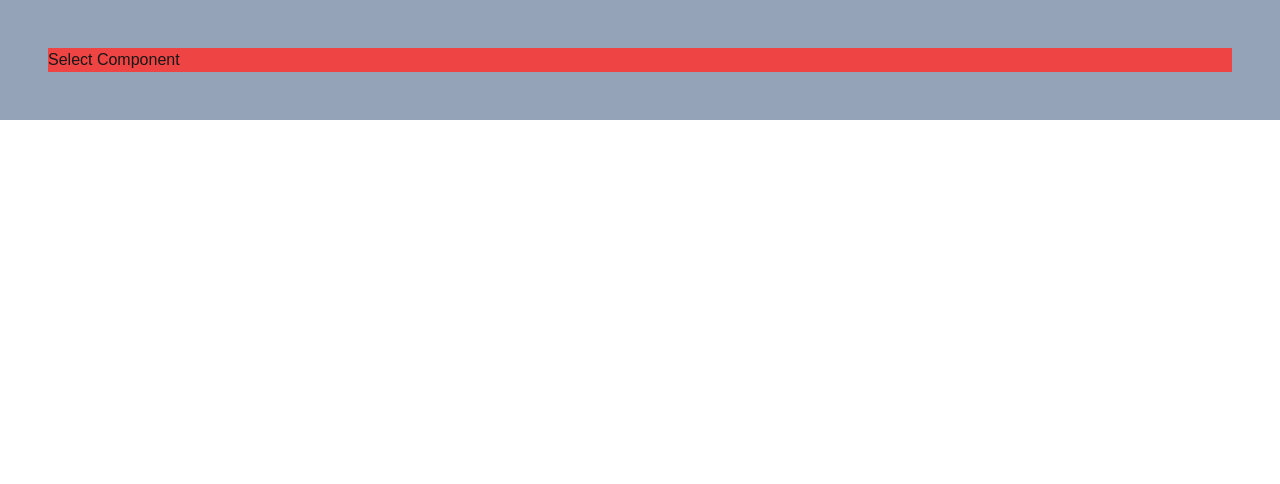
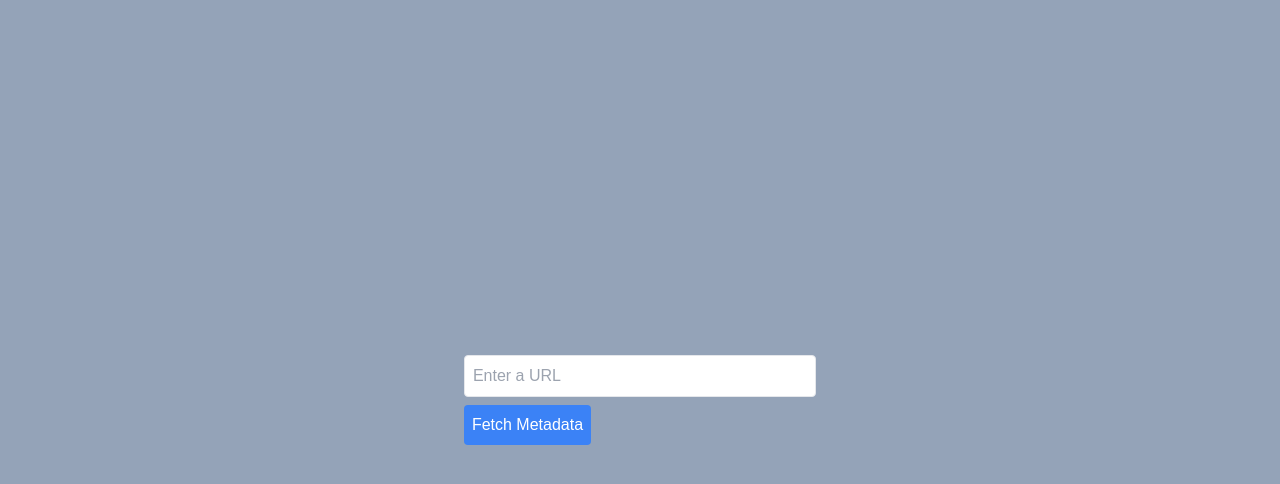
Before and after one commit to Yooinhak/link-nest-frontend, a Next.js app: page / in a window 1280 px wide. Shown: the top 484 px of the page. Built offline with nearby package versions, Linux system fonts and the light colour scheme.

Commit message:
feat. link pre viewer

```diff
--- a/next.config.ts
+++ b/next.config.ts
@@ -1,9 +1,12 @@
-const withPWA = require('next-pwa')({
-  dest: 'public', // Service Worker 및 기타 PWA 파일이 생성될 위치
-  register: true, // Service Worker 등록
-  skipWaiting: true, // 업데이트 시 대기하지 않고 즉시 활성화
+/** @type {import('next').NextConfig} */
+import withPWA from 'next-pwa';
+
+const nextPWA = withPWA({
+  dest: 'public',
+  register: true, // Service Worker 자동 등록
+  skipWaiting: true, // 업데이트가 감지되면 대기하지 않고 새 SW 적용
 });
 
-module.exports = withPWA({
-  // 다른 Next.js 설정
-});
+const nextConfig = {};
+
+export default nextPWA(nextConfig);
--- a/package.json
+++ b/package.json
@@ -9,6 +9,7 @@
     "lint": "next lint"
   },
   "dependencies": {
+    "cheerio": "^1.0.0",
     "next": "15.1.0",
     "next-pwa": "^5.6.0",
     "react": "^19.0.0",
@@ -18,6 +19,7 @@
     "@eslint/eslintrc": "^3",
     "@next/eslint-plugin-next": "^15.1.2",
     "@trivago/prettier-plugin-sort-imports": "^5.2.0",
+    "@types/cheerio": "^0.22.35",
     "@types/next-pwa": "^5",
     "@types/node": "^20",
     "@types/react": "^19",
--- /dev/null
+++ b/src/app/api/parse-meta/route.ts
@@ -0,0 +1,54 @@
+import * as cheerio from 'cheerio';
+import { NextRequest, NextResponse } from 'next/server';
+
+interface Metadata {
+  title: string | null;
+  description: string | null;
+  image: string | null;
+}
+
+const cache = new Map<string, Metadata>();
+
+export async function GET(request: NextRequest): Promise<NextResponse> {
+  const url = request.nextUrl.searchParams.get('url');
+
+  if (!url) {
+    return NextResponse.json({ error: 'URL is required' }, { status: 400 });
+  }
+
+  // URL 유효성 검사
+  if (!/^https?:\/\/[^ "]+$/.test(url)) {
+    return NextResponse.json({ error: 'Invalid URL' }, { status: 400 });
+  }
+
+  // 캐시 확인
+  if (cache.has(url)) {
+    return NextResponse.json(cache.get(url)!);
+  }
+
+  try {
+    const response = await fetch(url);
+    if (!response.ok) {
+      console.error(`Failed to fetch the URL. Status: ${response.status}`);
+      throw new Error('Failed to fetch the URL');
+    }
+
+    const html = await response.text();
+
+    const $ = cheerio.load(html);
+
+    const metadata: Metadata = {
+      title: $('meta[property="og:title"]').attr('content') || $('title').text() || null,
+      description: $('meta[property="og:description"]').attr('content') || null,
+      image: $('meta[property="og:image"]').attr('content') || null,
+    };
+
+    console.log('Extracted Metadata:', metadata);
+    cache.set(url, metadata);
+
+    return NextResponse.json(metadata);
+  } catch (error) {
+    console.error('Error in metadata fetching:', error);
+    return NextResponse.json({ error: 'Failed to fetch metadata' }, { status: 500 });
+  }
+}
--- a/src/app/page.tsx
+++ b/src/app/page.tsx
@@ -1,9 +1,9 @@
-import Select from '@components/Select';
+import LinkPreviewer from '@components/LinkPreviewer';
 
 export default function Home() {
   return (
-    <div className="w-full p-12 bg-slate-400">
-      <Select />
+    <div className="w-full h-screen p-12 bg-slate-400 flex justify-center items-center">
+      <LinkPreviewer />
     </div>
   );
 }
--- /dev/null
+++ b/src/components/LinkPreviewer.tsx
@@ -0,0 +1,63 @@
+'use client';
+
+import { useState } from 'react';
+
+interface Metadata {
+  title: string | null;
+  description: string | null;
+  image: string | null;
+}
+
+export default function LinkPreviewer() {
+  const [url, setUrl] = useState<string>('');
+  const [metadata, setMetadata] = useState<Metadata | null>(null);
+  const [error, setError] = useState<string>('');
+
+  const fetchMetadata = async () => {
+    setError('');
+    setMetadata(null);
+
+    if (!url) {
+      setError('Please enter a URL');
+      return;
+    }
+
+    try {
+      const res = await fetch(`/api/parse-meta?url=${encodeURIComponent(url)}`);
+      if (!res.ok) {
+        throw new Error('Failed to fetch metadata');
+      }
+
+      const data: Metadata = await res.json();
+      setMetadata(data);
+    } catch (err) {
+      console.log(err);
+      setError('Error fetching metadata. Please check the URL.');
+    }
+  };
+
+  return (
+    <div className="p-4">
+      <input
+        type="text"
+        value={url}
+        onChange={(e) => setUrl(e.target.value)}
+        placeholder="Enter a URL"
+        className="border p-2 rounded w-full"
+      />
+      <button onClick={fetchMetadata} className="bg-blue-500 text-white p-2 rounded mt-2">
+        Fetch Metadata
+      </button>
+
+      {error && <p className="text-red-500 mt-2">{error}</p>}
+
+      {metadata && (
+        <div className="mt-4">
+          <h1 className="font-bold text-xl">{metadata.title}</h1>
+          <p>{metadata.description}</p>
+          {metadata.image && <img src={metadata.image} alt="Preview" className="mt-2 w-full" />}
+        </div>
+      )}
+    </div>
+  );
+}
```
Also changed, not shown: 1 other file (tests, documents, lock files or other folders).
